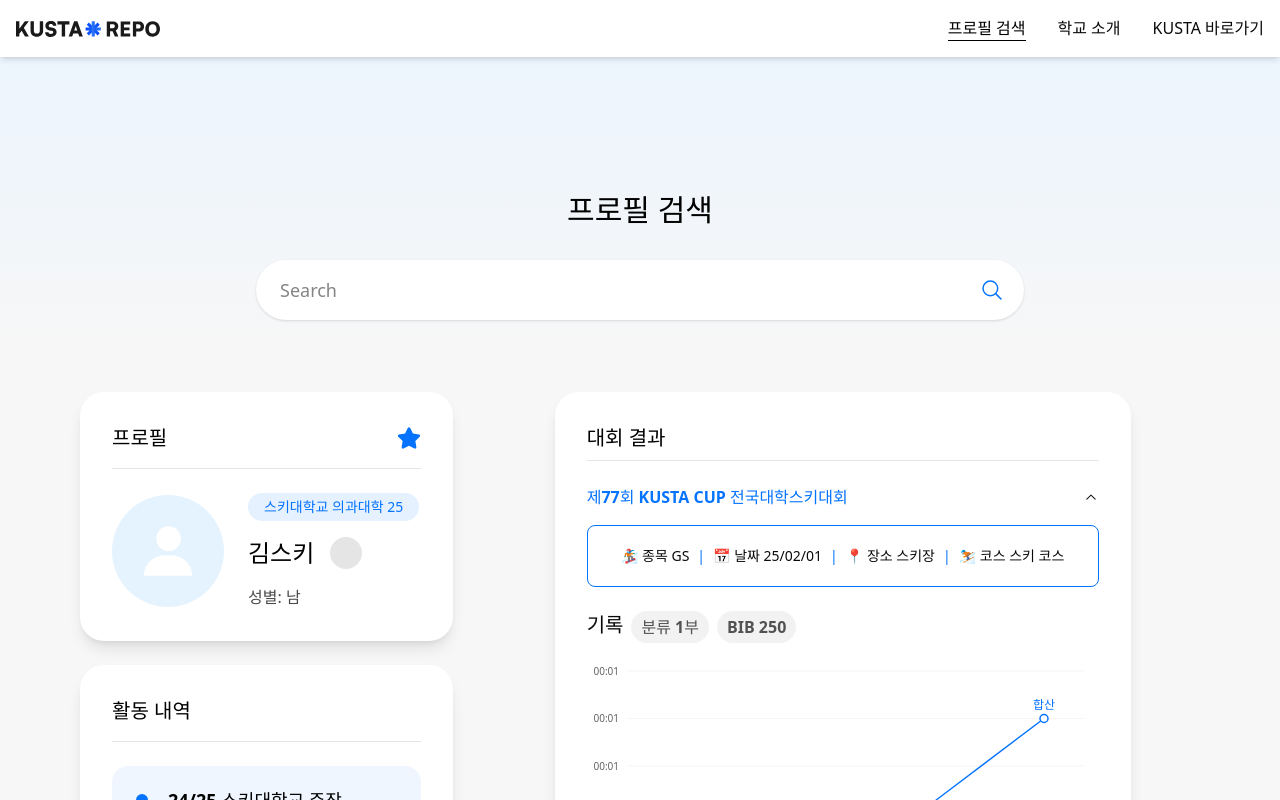
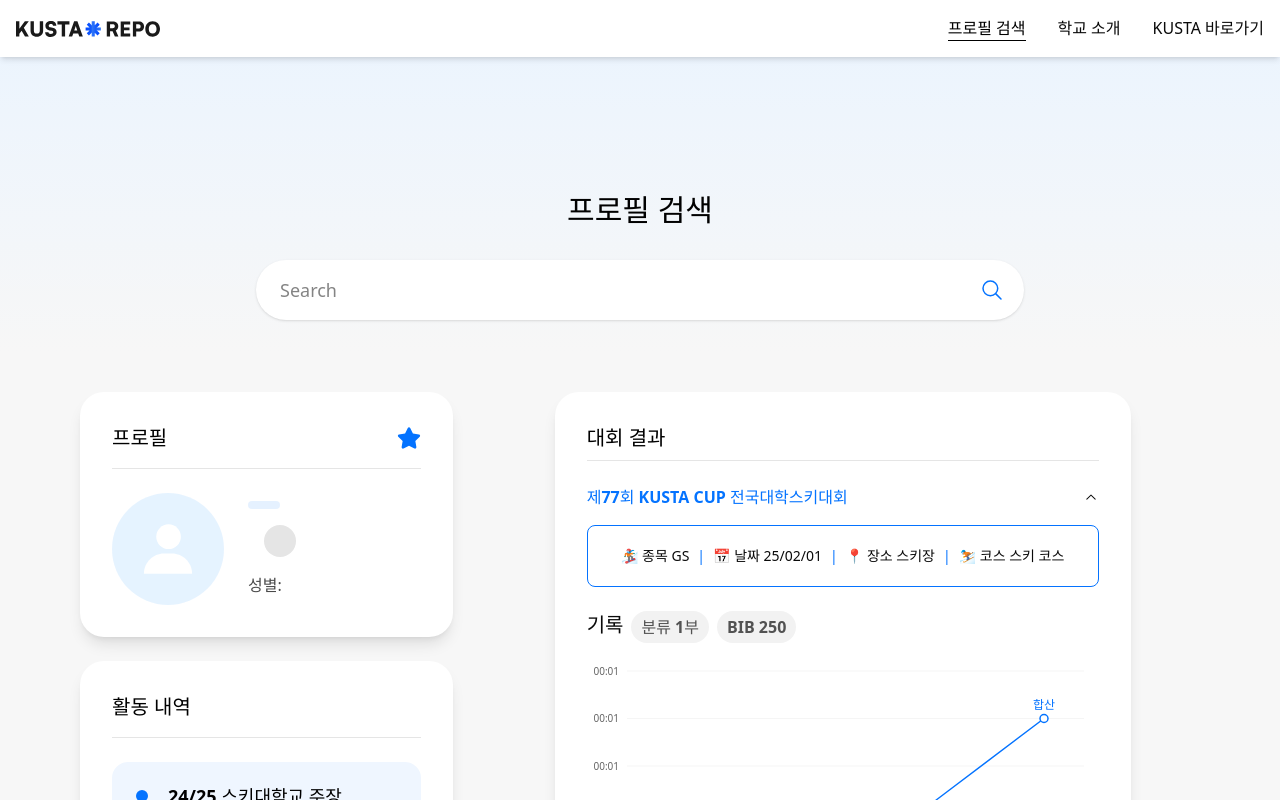
Before and after one commit to ncb6206/kusta-repo-front, a React (Vite) app: page /profile in a window 1280 px wide. Shown: the top 800 px of the page. Built offline with nearby package versions, Linux system fonts and the light colour scheme; no server answers; a web font is replaced by a local one.

Commit message:
Refactor : 프로필 페이지 데이터 연결

```diff
--- a/src/components/profile/ProfileCard.tsx
+++ b/src/components/profile/ProfileCard.tsx
@@ -1,6 +1,13 @@
 import { FaStar } from 'react-icons/fa';
 
-const ProfileCard = () => (
+interface ProfileCardProps {
+  name?: string;
+  gender?: string;
+  university?: string;
+  classNo?: string;
+}
+
+const ProfileCard = ({ name, gender, university, classNo }: ProfileCardProps) => (
   <div className="mx-auto w-full max-w-xl rounded-3xl bg-white p-8 shadow-lg">
     {/* 상단: 제목 + 별 */}
     <div className="mb-4 flex items-center justify-between">
@@ -19,14 +26,14 @@ const ProfileCard = () => (
       <div className="flex flex-1 flex-col gap-4">
         <div className="flex items-center gap-2">
           <span className="bg-main/10 text-main rounded-full px-4 py-1 text-sm font-medium">
-            스키대학교 의과대학 25
+            {university} {classNo}
           </span>
         </div>
         <div className="flex items-center gap-4">
-          <span className="text-2xl font-extrabold text-black">김스키</span>
+          <span className="text-2xl font-extrabold text-black">{name}</span>
           <span className="bg-gray3 inline-block h-8 w-8 rounded-full" />
         </div>
-        <div className="text-gray1 text-base font-medium">성별: 남</div>
+        <div className="text-gray1 text-base font-medium">성별: {gender}</div>
       </div>
     </div>
   </div>
--- a/src/pages/SearchProfilePage/SearchProfilePage.tsx
+++ b/src/pages/SearchProfilePage/SearchProfilePage.tsx
@@ -3,8 +3,18 @@ import ProfileCard from '@/components/profile/ProfileCard';
 import ActivityHistoryCard from '@/components/profile/ActivityHistoryCard';
 import CompetitionHistoryCard from '@/components/profile/CompetitionHistoryCard';
 import CompetitionResultCard from '@/components/profile/CompetitionResultCard';
+import { useSearchParams } from 'react-router-dom';
+import { useMemberQuery } from '@/hooks/api/useMemberQuery';
+import { useUniversityQuery } from '@/hooks/api/useUniversityQuery';
 
 const SearchProfilePage = () => {
+  const [searchParams] = useSearchParams();
+  const memberId = searchParams.get('memberId');
+  const { MemberData } = useMemberQuery(memberId || '');
+  const { UniversityData } = useUniversityQuery(String(MemberData?.data?.universityNo));
+
+  console.log(MemberData?.data, UniversityData?.data);
+
   return (
     <div className="bg-gray4 flex min-h-screen flex-col items-center">
       {/* 상단 */}
@@ -17,7 +27,12 @@ const SearchProfilePage = () => {
       {/* 본문 */}
       <div className="mx-auto flex w-full max-w-6xl flex-1 flex-col gap-8 px-4 py-10 lg:flex-row">
         <div className="flex w-full flex-col gap-6 lg:w-1/3">
-          <ProfileCard />
+          <ProfileCard
+            name={MemberData?.data.memberName}
+            gender={MemberData?.data.memberGender}
+            university={UniversityData?.data.universityKor}
+            classNo={MemberData?.data.memberClass}
+          />
           <ActivityHistoryCard />
           <CompetitionHistoryCard />
         </div>
```
